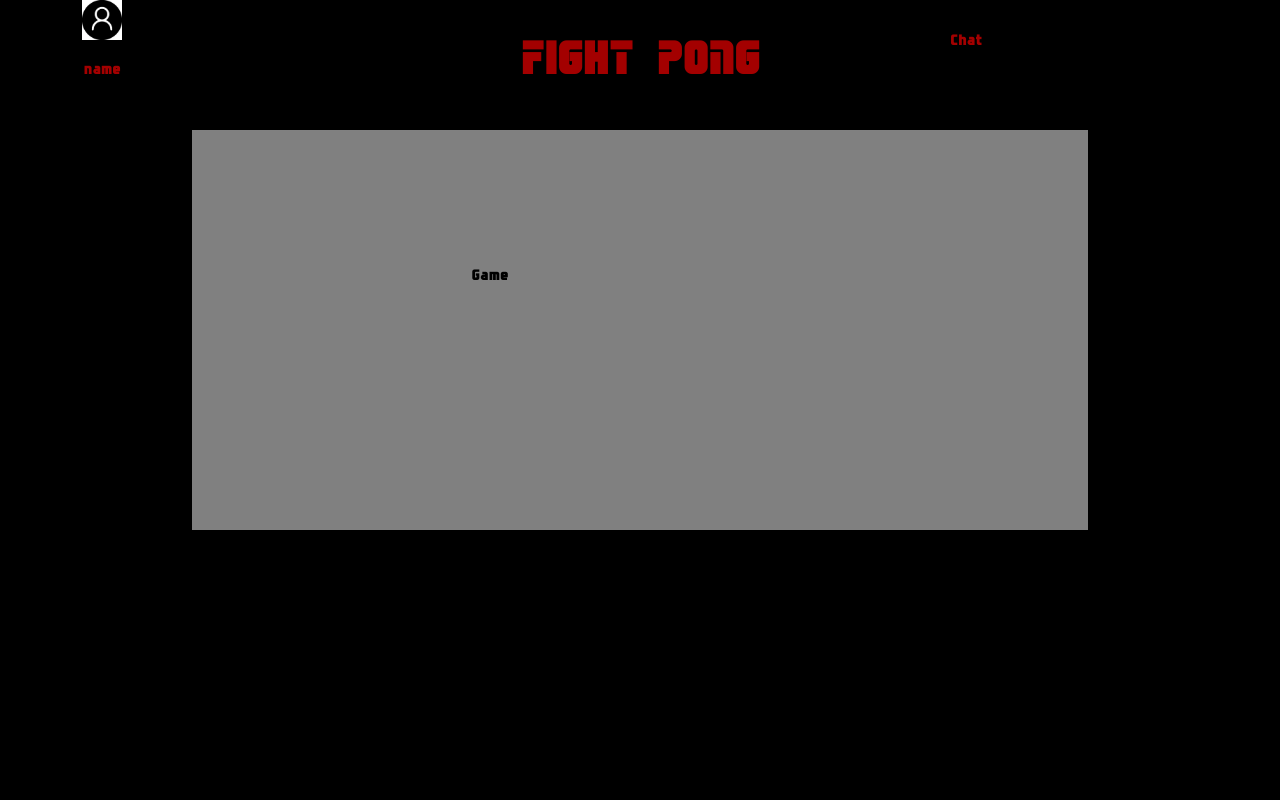
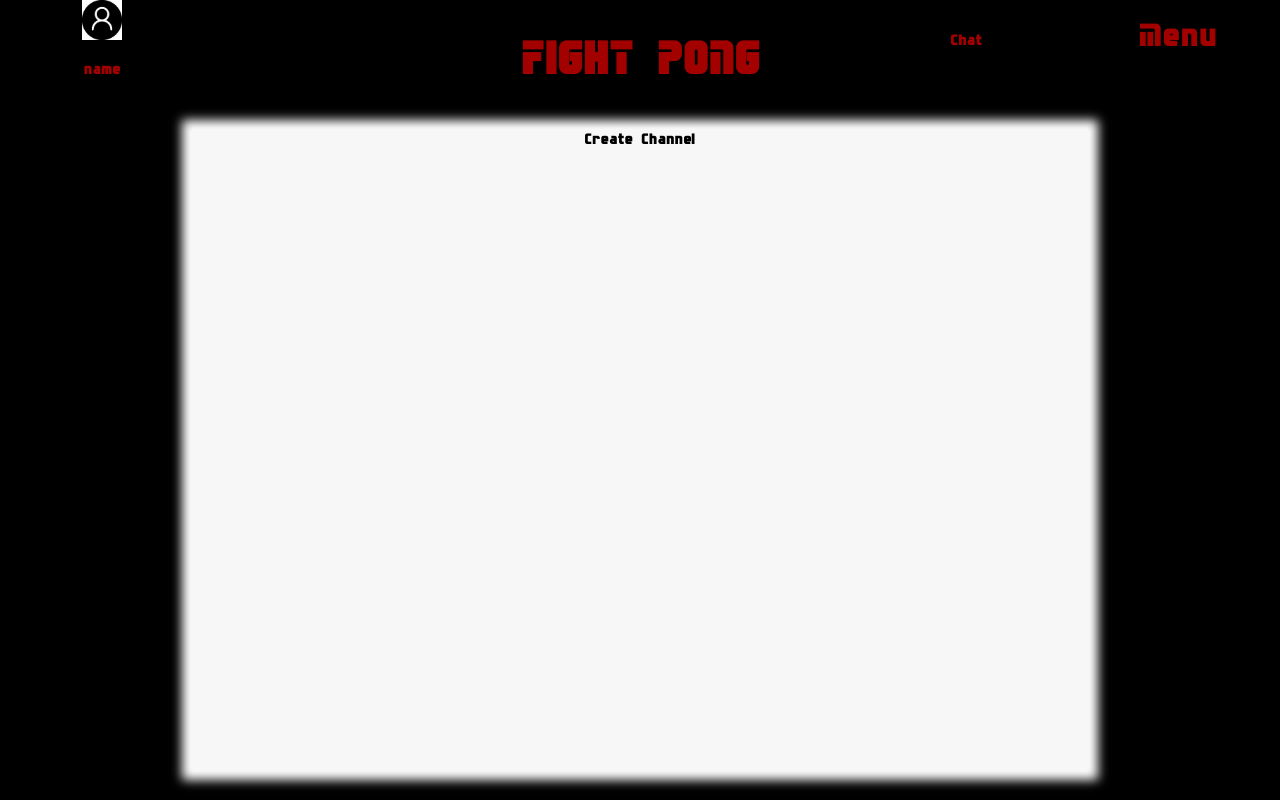
Before and after one commit to 2LeoCode/ft_transcendance, a React (Create React App) app in the folder site/front/: page / in a window 1280 px wide. Built offline with nearby package versions, Linux system fonts and the light colour scheme.

Commit message:
header + begin chat

```diff
--- a/site/front/package.json
+++ b/site/front/package.json
@@ -11,6 +11,7 @@
     "@types/react": "^18.0.21",
     "@types/react-dom": "^18.0.6",
     "axios": "^1.1.2",
+    "npm": "^8.19.2",
     "react": "^18.2.0",
     "react-dom": "^18.2.0",
     "react-scripts": "^2.1.3",
@@ -40,5 +41,10 @@
       "last 1 firefox version",
       "last 1 safari version"
     ]
+  },
+  "devDependencies": {
+    "@types/jquery": "^3.5.14",
+    "node-sass": "npm:sass@^1.49.9",
+    "sass": "^1.55.0"
   }
 }
--- a/site/front/src/components/Chat.tsx
+++ b/site/front/src/components/Chat.tsx
@@ -1,12 +1,16 @@
-import React from 'react';
-import '../styles/Chat.css';
+import React from "react";
+import "../styles/Chat.scss";
 
-function Chat()
-{
-	return (
-	<div className="Chat">Chat
-		<div className='createChannel'>Create channel</div>
-	</div>);
+function Chat() {
+  return (
+    <div className="Chat">
+      <div className="left-pannel">
+		<p>Create Channel</p>
+	  </div>
+      <div className="main"></div>
+      <div className="right-pannel"></div>
+    </div>
+  );
 }
 
 export default Chat;
--- a/site/front/src/components/Header.tsx
+++ b/site/front/src/components/Header.tsx
@@ -34,8 +34,20 @@ function Header(props: any) {
       >
         Chat
       </button>
-      <div className="menu">
-        <ul></ul>
+      <div className="dropdown">
+        <button className="dropbtn">Menu</button>
+        <div className="dropdown-content">
+          <button>Link 1</button>
+          <button>Link 2</button>
+          <button
+            type="button"
+            onClick={() => {
+              props.log(false);
+            }}
+          >
+            Logout
+          </button>
+        </div>
       </div>
     </div>
   );
--- a/site/front/src/components/Home.tsx
+++ b/site/front/src/components/Home.tsx
@@ -8,7 +8,7 @@ import "../styles/Home.css";
 
 function Home() {
   const [isLog, setIsLog] = useState(true); //debug
-  const [isChat, setIsChat] = useState(false);
+  const [isChat, setIsChat] = useState(true);
   const [isStat, setIsStat] = useState(false);
   return (
     <div className="Home">
@@ -16,7 +16,7 @@ function Home() {
       {isLog && (
         <div>
           <header className="Header">
-            <Header chat={setIsChat} stat={setIsStat} />
+            <Header log={setIsLog} chat={setIsChat} stat={setIsStat} />
           </header>
           {!isChat && !isStat && <Pong />}
           {isChat && <Chat />}
--- a/site/front/src/styles/Chat.css
+++ /dev/null
@@ -1,7 +0,0 @@
-.Chat {
-	width: 70vw;
-	height: 500px;
-	background-color: rgb(0, 39, 145);
-	margin: auto;
-	margin-top: 50px;
-}
--- /dev/null
+++ b/site/front/src/styles/Chat.scss
@@ -0,0 +1,8 @@
+.Chat {
+	width: 70vw;
+	height: 50vw;
+	background-color: rgb(247, 247, 247);
+	margin: auto;
+	margin-top: 50px;
+	box-shadow: 0px 0px 10px 10px white;
+}
--- a/site/front/src/styles/Header.css
+++ b/site/front/src/styles/Header.css
@@ -21,3 +21,42 @@
 	cursor: pointer;
 	outline: inherit;
 }
+
+.Header button.dropbtn {
+	padding: 16px;
+	font-size: 34px;
+	border: none;
+	cursor: pointer;
+  }
+
+.dropdown {
+	position: relative;
+	display: block;
+  }
+
+.dropdown-content {
+	display: none;
+	position: absolute;
+	padding-left: 5vw;
+	text-align: center;
+	background-color: none;
+	box-shadow: 0px 8px 16px 0px rgba(0,0,0,0.2);
+	z-index: 1;
+	margin: auto;
+	text-align: center;
+  }
+
+.dropdown-content button {
+	color: white;
+	padding: 12px 16px;
+	text-decoration: none;
+	display: block;
+  }
+
+.dropdown-content button:hover {
+	background-color: black
+}
+
+.dropdown:hover .dropdown-content {
+	display: block;
+  }
```
Also changed, not shown: 1 other file (tests, documents, lock files or other folders).
